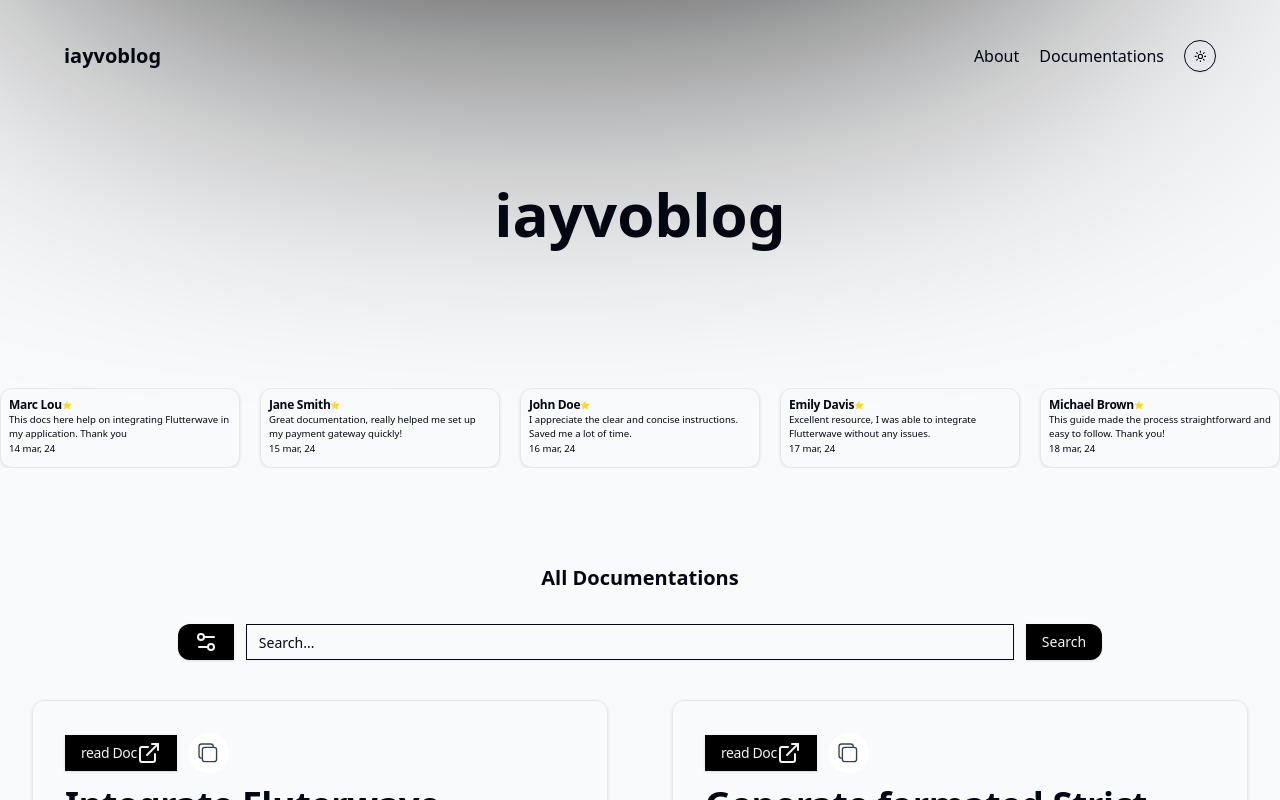
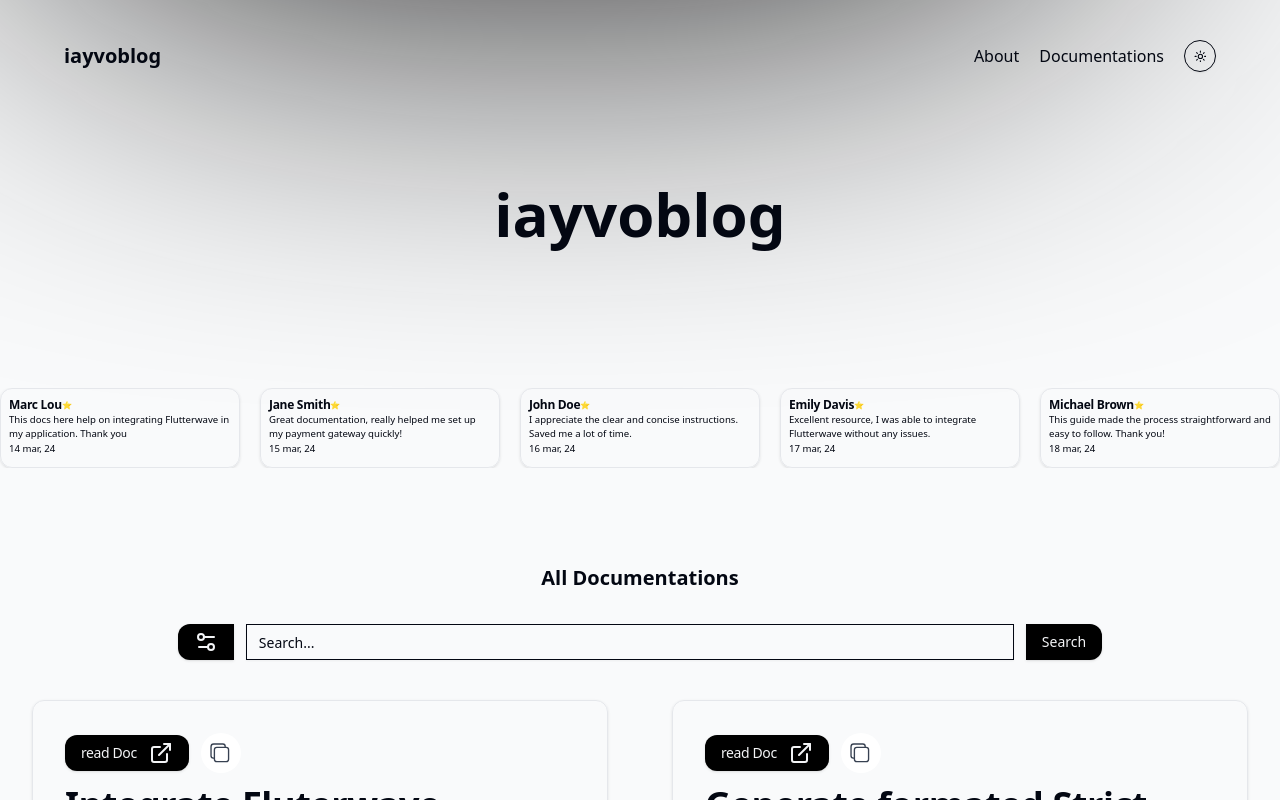
Before and after one commit to iayvob/iayvoblog, a Next.js app: page / in a window 1280 px wide. Shown: the top 800 px of the page. Built offline with nearby package versions, Linux system fonts and the light colour scheme.

Commit message:
button style

```diff
--- a/src/components/doc.tsx
+++ b/src/components/doc.tsx
@@ -17,7 +17,7 @@
         <CardTitle className="w-full flex flex-col gap-3">
           <div className="flex gap-3 items-center">
             <Link href={link}>
-              <Button variant={"default"}>
+              <Button className="flex items-center gap-3 rounded-xl">
                 read Doc <ExternalLink />
               </Button>
             </Link>
--- a/src/components/ui/button.tsx
+++ b/src/components/ui/button.tsx
@@ -5,12 +5,12 @@
 import { cn } from "@/lib/utils"
 
 const buttonVariants = cva(
-  "inline-flex items-center justify-center whitespace-nowrap rounded-md text-sm font-medium transition-colors focus-visible:outline-none focus-visible:ring-1 focus-visible:ring-ring disabled:pointer-events-none disabled:opacity-50",
+  "inline-flex items-center justify-center whitespace-nowrap rounded-lg text-sm font-medium transition-colors focus-visible:outline-none focus-visible:ring-1 focus-visible:ring-ring disabled:pointer-events-none disabled:opacity-50",
   {
     variants: {
       variant: {
         default:
-          "bg-black dark:bg-gray-100 dark:text-black text-gray-100 shadow hover:bg-gray-900 dark:hover:bg-gray-200",
+          "bg-black dark:bg-gray-100 dark:text-black text-gray-100 shadow hover:bg-gray-900 dark:hover:bg-gray-200 rounded-lg",
         destructive:
           "bg-destructive text-destructive-foreground shadow-sm hover:bg-destructive/90",
         outline:
```
